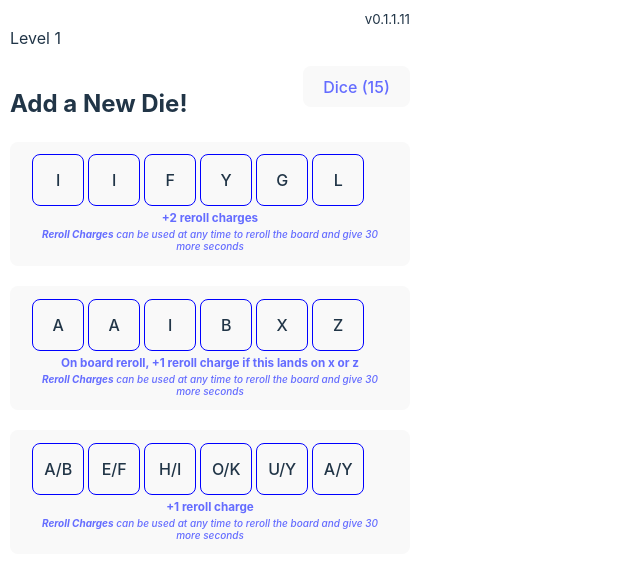
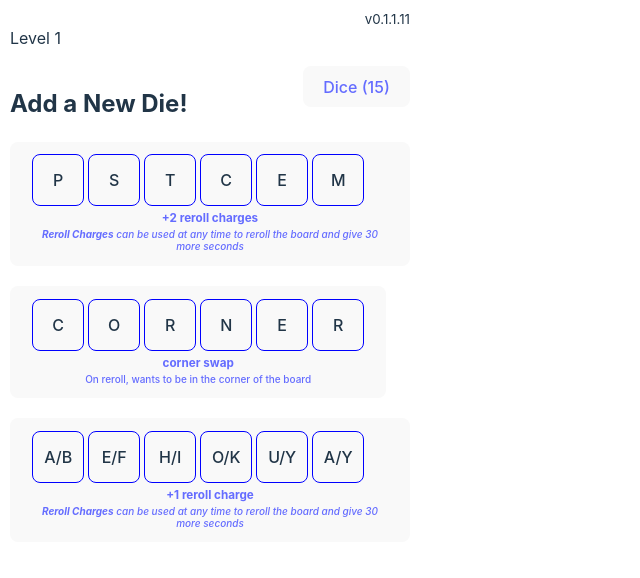
Before and after one commit to PhillipGH/PhillipGH.github.io, a React (Vite) app: page / in a window 1280 px wide. Shown: the top 578 px of the page, without its empty margins (0-640 px from the left). Built offline with nearby package versions, Linux system fonts and the light colour scheme.

Commit message:
Corner dice

```diff
--- a/src/Board.tsx
+++ b/src/Board.tsx
@@ -258,17 +258,35 @@ function Board(props: {
       clearTimeout(eventTimeoutRef.current);
       handleStop();
       const columns = props.inputDice.length < 21 ? 4 : 5;
-      const dice = rollBoard(props.inputDice);
-      setDice(chunkArray(dice, columns));
+      const diceOrdered = rollBoard(props.inputDice);
+      const diceChunked = chunkArray(diceOrdered, columns)
+      setDice(diceChunked);
+
+      let corners = [
+        [0,0],
+        [diceChunked.length -1, 0],
+        [diceChunked.length -1, diceChunked[0].length - 1],
+        [0, diceChunked[0].length - 1],
+      ];
+
+      corners = corners.map(p => {
+        if (diceChunked[p[0]][p[1]] == null)
+          return [p[0] === 0 ? p[0] + 1 : p[0] - 1, p[1]];
+        else return p;
+      });
+      shuffle(corners);
 
       // search for on reroll effects:
       let events: TEvent[] = [];
-      for (let i = 0; i < dice.length; i++) {
-        switch (dice[i].bonus) {
+      for (let i = 0; i < diceOrdered.length; i++) {
+        switch (diceOrdered[i].bonus) {
           case DiceBonus.B_XREROLL:
-            if (dice[i].letter === "x" || dice[i].letter === "z") {
-              events.push({die: dice[i], timing: 500})
+            if (diceOrdered[i].letter === "x" || diceOrdered[i].letter === "z") {
+              events.push({die: diceOrdered[i], timing: 500})
             }
+            break;
+          case DiceBonus.B_CORNER_SWAP:
+            events.push({die: diceOrdered[i], timing: 500})
             break;
         }
       }
@@ -286,11 +304,24 @@ function Board(props: {
             props.setRerollCounter(c => (c || 0) + 1);
             bonusText.push({die: event.die, str: '+1 Reroll'});
             break;
+          case DiceBonus.B_CORNER_SWAP:
+            if (corners.length === 0) break;
+            bonusText.push({die: event.die, str: 'Corner'});
+            const [x1, y1] = getDiceCoord(event?.die, diceChunked);
+            if (corners.find(p => p[0] === x1 && p[1] === y1))
+              break;
+
+            const c = corners.pop();
+            if (!c) break;
+            let temp = diceChunked[x1][y1];
+            diceChunked[x1][y1] = diceChunked[c[0]][c[1]];
+            diceChunked[c[0]][c[1]] = temp;
+            setDice([...diceChunked]);
+            break;
         }
         events = events.slice(1,events.length);
         setEventsQueue(events);
         setBonusText(bonusText);
-        console.log(bonusText);
 
         eventTimeoutRef.current = setTimeout(() => {
           processEvent();
@@ -414,10 +445,11 @@ function Board(props: {
     return usedWord;
   }
 
-  function getDiceCoord(die: TDie): [number, number] {
-    for (let i = 0; i < dice.length; i++) {
-      for (let j = 0; j < dice[i].length; j++) {
-        if (dice[i][j] === die) {
+  function getDiceCoord(die: TDie, diceArray?: (TDie | null)[][]): [number, number] {
+    const d = diceArray || dice;
+    for (let i = 0; i < d.length; i++) {
+      for (let j = 0; j < d[i].length; j++) {
+        if (d[i][j] === die) {
           return [i, j];
         }
       }
@@ -448,6 +480,7 @@ function Board(props: {
           break;
         case DiceBonus.B_SWAP:
           swapDice++; // could instead unswap?
+          bonusText.push({die: die, str: '+5 seconds'});
           break;
       }
     }
@@ -578,6 +611,7 @@ function Board(props: {
       }
       setDice([...dice]);
     }
+    setBonusText(bonusText);
   }
 
   function commitWord() {
--- a/src/Dice.tsx
+++ b/src/Dice.tsx
@@ -14,6 +14,7 @@ export enum DiceBonus {
     B_SWAP = 'swap',
     B_4X = '',
     B_XREROLL = '+1 reroll on x or z',
+    B_CORNER_SWAP = 'corner',
 }
 
 export enum DieDescription {
@@ -71,6 +72,7 @@ export const BASIC_DICE: TDie[] = [
     { faces: ['b', 'y', 'p', 'f', 'r', 'qu'], bonus: DiceBonus.B_15X },
     { faces: ['x', 'z', 'k', 'qu', 'j', 'y'], bonus: DiceBonus.B_2X },
     { faces: ['a', 'a', 'i', 'b', 'x', 'z'], bonus: DiceBonus.B_XREROLL }, //{ faces: ['x', 'z', 'x', 'z', 'x', 'z'], bonus: DiceBonus.B_XREROLL },
+    { faces: ['c', 'o', 'r', 'n', 'e', 'r'], bonus: DiceBonus.B_CORNER_SWAP },
 
 ].map(d => ({ letter: d.faces[0], ...d }));
 
@@ -79,6 +81,7 @@ export const RARE_DICE: TDie[] = [
     { faces: ['a', 'a', 'a', 'a', 'a', 'a'], bonus: DiceBonus.B_ALPHABET },
     { faces: ['x', 'x', 'x', 'x', 'x', 'x'], bonus: DiceBonus.B_MULTIPLIER_COUNTER, counter: 1 },
     { faces: ['*', '*', '*', '*', '*', '*'], bonus: DiceBonus.B_MINUS3, desc: DieDescription.ASTERIX },
+    { faces: ['*', '*', '*', '*', '*', '*'], bonus: DiceBonus.B_CORNER_SWAP, desc: DieDescription.ASTERIX },
     { faces: [DEL, DEL, DEL, DEL, DEL, DEL], bonus: null, desc: DieDescription.MINUS_ONE_LETTER },
     { faces: ['a/e', 'e/i', 'i/o', 'o/u', 'u/y', 'e/o'], bonus: DiceBonus.B_REROLL_WORD },
     { faces: ['r', 'o', 't', 'a', 't', 'e'], bonus: DiceBonus.B_ROTATE },
@@ -144,6 +147,8 @@ export function getDiceBonusText(bonus: DiceBonus): { title: string, description
             return { title: '🔃 rotate dice', description: 'when used, rotates all the dice surrounding this one clockwise one position', hasSideEffect: true };
         case DiceBonus.B_SWAP:
             return { title: 'swap dice', description: 'When used in a word, swaps the position of the first and last letter of the word and +5 seconds of time', hasSideEffect: true };
+        case DiceBonus.B_CORNER_SWAP:
+            return { title: 'corner swap', description: 'On reroll, wants to be in the corner of the board'};
         default:
             throw new Error('unknown bonus type');
     }
```
